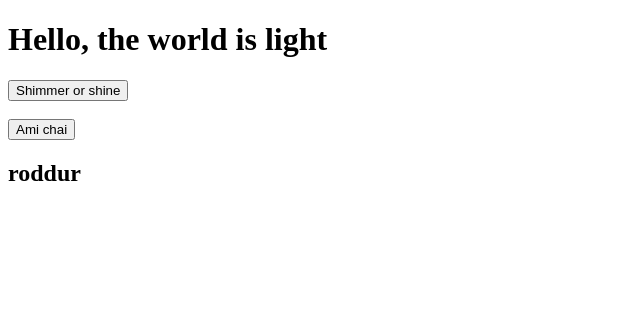
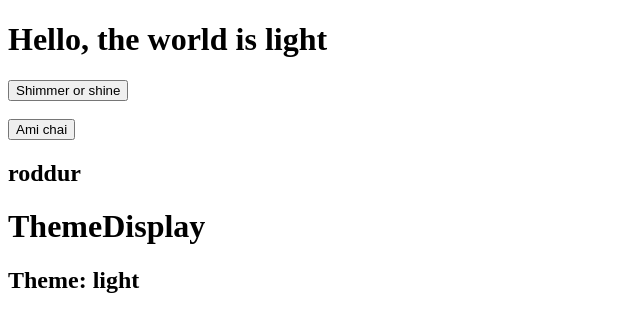
Before and after one commit to nabila-nuzhat/theme-switcher-with-me, a React (Vite) app: page / in a window 1280 px wide. Shown: the top 332 px of the page, without its empty margins (0-640 px from the left). Built offline with nearby package versions, Linux system fonts and the light colour scheme.

Commit message:
theme practise stage 5: read context: Themeprovider wrapping in Ap.jsx

```diff
--- a/src/App.jsx
+++ b/src/App.jsx
@@ -1,19 +1,21 @@
 import { useState } from 'react'
 import './App.css'
+import { ThemeProvider } from './ThemeContext';
+import ThemeDisplay from './components/ThemeDisplay';
 
 function App() {
-/**  ========================
- * theme practise stage 1
-  =========================== */
+/**  ==========================================================
+ * theme practise stage 1 : Create a theme selection state
+  ========================================================== */
   // const [theme, setTheme] =useState("dark");
   //   function handleTheme(){
   //     setTheme("light");
   //     console.log(theme);
 // }
 
-/**  ========================
- * theme practise stage 2
-  =========================== */
+/**  ==========================================================
+ * theme practise stage 2: Practise changing state dynamically
+  ========================================================== */
 // toggle theme test :1
   const [theme, setTheme] = useState('light');
   function toggleTheme(){
@@ -28,22 +30,32 @@ function App() {
     <>
 
 {/* ==========================================================
-     theme practise stage 1
+     theme practise stage 1 :  Create a theme selection state
 ============================================================== */}
      {/* <h1>Hello, the world is {theme} </h1> */}
      {/* <button type="button" onClick={handleTheme}> Change The shine </button> */}
 {/* ==========================================================
-     theme practise stage 2
+     theme practise stage 2 : Practise changing state dynamically
 ============================================================== */}
-    {/* button toggle test 1*/}
+    {/* button toggle test 1 -------------------*/}
 <h1>Hello, the world is {theme} </h1>
   <button onClick={toggleTheme}> Shimmer or shine </button>
 <br></br>
 <br></br>
-    {/* button toggle test 2 */}
+    {/* button toggle test 2 ------------------- */}
  <button type="button" onClick={()=>{setThemeBangla((prev2)=>prev2==='roddur' ? 'akash meghla' : 'roddur')}}> Ami chai  </button>
     <h2>{themeBangla}</h2>
+
+    {/* ===================================================
+  theme practise stage 5 : Read Context from another component
+  ======================================================  */}
+  <ThemeProvider>
+    <ThemeDisplay />
+  </ThemeProvider>
+
     </>
+
+
   )
 }
 
--- a/src/ThemeContext.jsx
+++ b/src/ThemeContext.jsx
@@ -22,10 +22,12 @@ const ThemeContext = createContext("light");
 
 function ThemeProvider({children}){
   const [theme, setTheme] = useState("light");
-
-  <ThemeContext.Provider value={{theme, setTheme}}>
+return(
+<ThemeContext.Provider value={{theme, setTheme}}>
     {children}
   </ThemeContext.Provider>
+)
+
 }
 
 export default ThemeContext;
--- a/src/components/ThemeDisplay.jsx
+++ b/src/components/ThemeDisplay.jsx
@@ -3,18 +3,18 @@
   ====================================================== */
 
 
-import React, { useContext } from 'react'
+import { useContext } from 'react'
 import ThemeContext from '../ThemeContext'
 
 function ThemeDisplay() {
-const {theme, setTheme} = useContext(ThemeContext); // This is simply object destructuring again. // Now the Settings component can read the theme and update it.
+const {theme} = useContext(ThemeContext); // This is simply object destructuring again. // Now the Settings component can read the theme and update it.
   return (
-        <div>
+        <>
             <h1>ThemeDisplay</h1>
             <h2>Theme: {theme} </h2>
-        </div>
+        </>
 
   )
 }
 
-export default ThemeDisplay
+export default ThemeDisplay;
```
